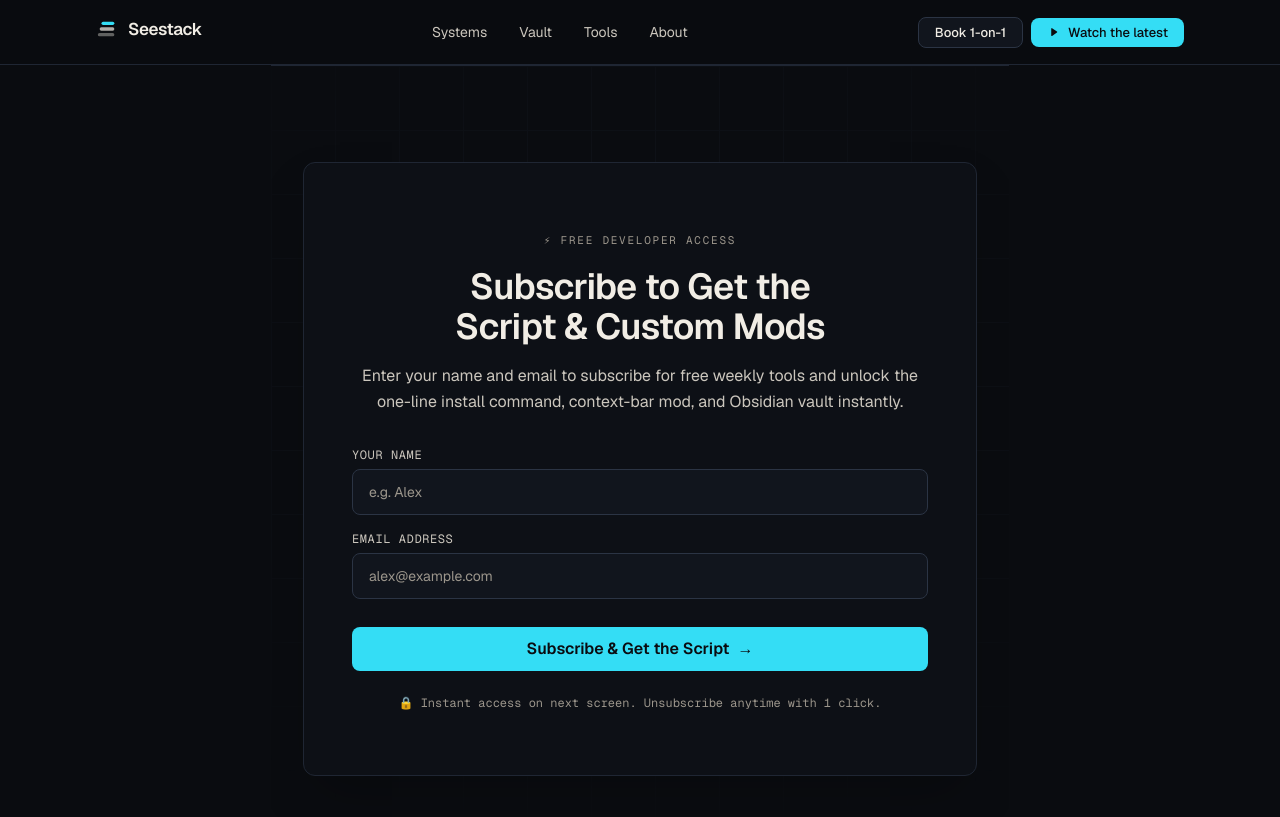
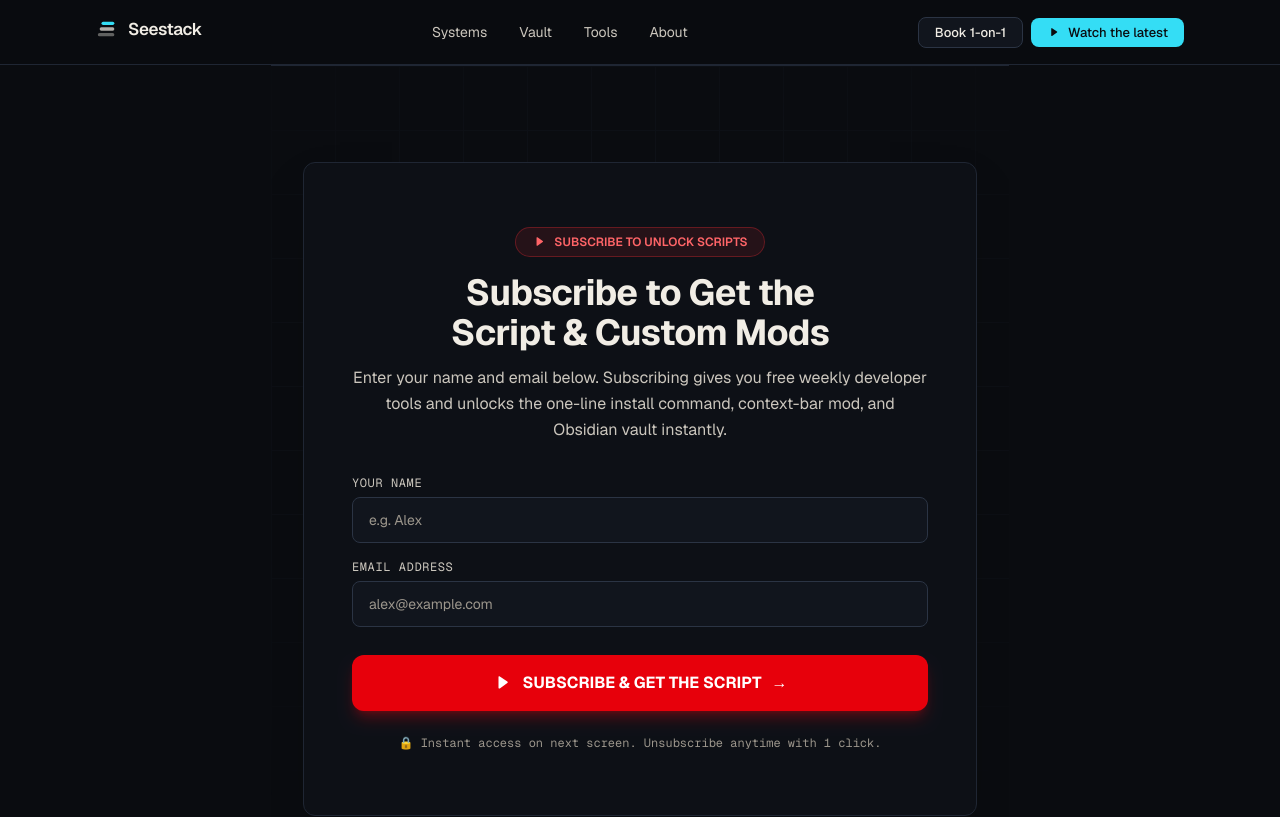
Before and after one commit to seestack-dev/website, a Next.js app: page /mods in a window 1280 px wide. Shown: the top 817 px of the page. Built offline with nearby package versions, Linux system fonts and the light colour scheme.

Commit message:
feat: make YouTube Subscribe prominent and primary across the setup funnel

```diff
--- a/components/setup-funnel.tsx
+++ b/components/setup-funnel.tsx
@@ -65,15 +65,20 @@ export function SetupFunnel({ id = "setup" }: { id?: string }) {
         {!submitted ? (
           <div className="panel bg-ink-raised relative overflow-hidden px-6 py-12 sm:px-12 sm:py-16 shadow-2xl">
             <div className="mx-auto max-w-xl text-center">
-              <p className="eyebrow inline-block">⚡ FREE DEVELOPER ACCESS</p>
+              <div className="inline-flex items-center gap-2 rounded-full border border-red-500/30 bg-red-500/10 px-4 py-1.5 text-xs font-semibold text-red-400 mb-4">
+                <svg viewBox="0 0 16 16" className="w-3.5 h-3.5 fill-current" aria-hidden="true">
+                  <path d="M5.2 3.3a.7.7 0 0 1 1.06-.6l6 4.1a.7.7 0 0 1 0 1.16l-6 4.34a.7.7 0 0 1-1.06-.6V3.3Z" />
+                </svg>
+                SUBSCRIBE TO UNLOCK SCRIPTS
+              </div>
 
-              <h2 className="text-cream mt-4 text-3xl font-semibold tracking-[-0.02em] sm:text-4xl">
+              <h2 className="text-cream text-3xl font-bold tracking-[-0.02em] sm:text-4xl">
                 Subscribe to Get the Script & Custom Mods
               </h2>
 
-              <p className="text-cream-dim mt-4 text-base leading-relaxed">
-                Enter your name and email to subscribe for free weekly tools and unlock
-                the one-line install command, context-bar mod, and Obsidian vault instantly.
+              <p className="text-cream-dim mt-3 text-base leading-relaxed">
+                Enter your name and email below. Subscribing gives you free weekly developer tools
+                and unlocks the one-line install command, context-bar mod, and Obsidian vault instantly.
               </p>
 
               <form onSubmit={handleSubmit} className="mt-8 flex flex-col gap-4 text-left">
@@ -88,7 +93,7 @@ export function SetupFunnel({ id = "setup" }: { id?: string }) {
                     value={name}
                     onChange={(e) => setName(e.target.value)}
                     placeholder="e.g. Alex"
-                    className="border-hair-hi bg-panel text-cream placeholder:text-muted focus:border-accent w-full rounded-lg border px-4 py-3 text-sm transition-colors outline-none"
+                    className="border-hair-hi bg-panel text-cream placeholder:text-muted focus:border-red-500 w-full rounded-lg border px-4 py-3 text-sm transition-colors outline-none"
                   />
                 </div>
 
@@ -104,7 +109,7 @@ export function SetupFunnel({ id = "setup" }: { id?: string }) {
                     value={email}
                     onChange={(e) => setEmail(e.target.value)}
                     placeholder="alex@example.com"
-                    className="border-hair-hi bg-panel text-cream placeholder:text-muted focus:border-accent w-full rounded-lg border px-4 py-3 text-sm transition-colors outline-none"
+                    className="border-hair-hi bg-panel text-cream placeholder:text-muted focus:border-red-500 w-full rounded-lg border px-4 py-3 text-sm transition-colors outline-none"
                   />
                 </div>
 
@@ -113,13 +118,16 @@ export function SetupFunnel({ id = "setup" }: { id?: string }) {
                 <button
                   type="submit"
                   disabled={loading}
-                  className="btn btn-primary mt-3 w-full py-3.5 text-base font-semibold cursor-pointer disabled:opacity-50 flex items-center justify-center gap-2"
+                  className="mt-3 w-full py-4 px-6 text-base font-bold cursor-pointer disabled:opacity-50 flex items-center justify-center gap-2.5 rounded-xl bg-red-600 hover:bg-red-500 text-white shadow-lg shadow-red-600/30 transition-all transform hover:scale-[1.01] active:scale-[0.99]"
                 >
                   {loading ? (
                     "Subscribing & Preparing Setup..."
                   ) : (
                     <>
-                      <span>Subscribe & Get the Script</span>
+                      <svg viewBox="0 0 16 16" className="w-5 h-5 fill-current" aria-hidden="true">
+                        <path d="M5.2 3.3a.7.7 0 0 1 1.06-.6l6 4.1a.7.7 0 0 1 0 1.16l-6 4.34a.7.7 0 0 1-1.06-.6V3.3Z" />
+                      </svg>
+                      <span>SUBSCRIBE & GET THE SCRIPT</span>
                       <span>→</span>
                     </>
                   )}
```
